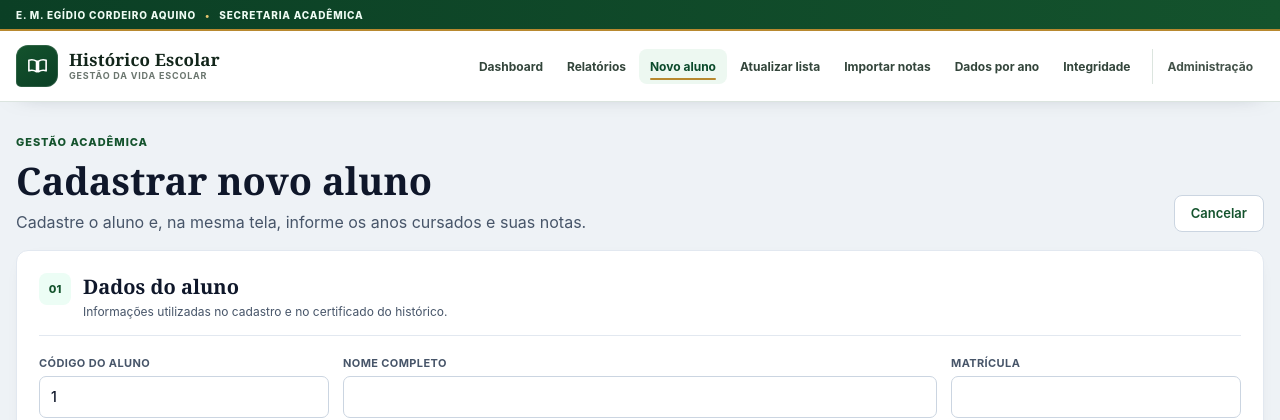
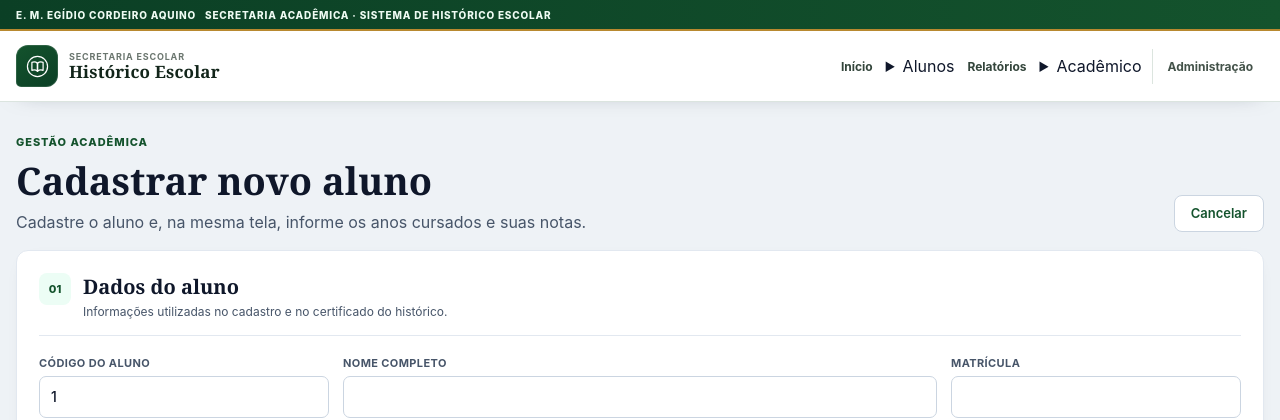
Before and after one commit to Paulo-Andre/historico_egidio, a Django app: page /aluno/novo/ in a window 1280 px wide. Shown: the top 420 px of the page. Run offline with Django 5.2, Linux system fonts and the light colour scheme; data that the repository does not hold is empty; parts of the project's set-up code (start-up, migrations or seed data) failed here and were passed over.

Commit message:
ui: reorganiza menu escolar com grupos de navegação

```diff
--- a/historico/templates/historico/base.html
+++ b/historico/templates/historico/base.html
@@ -6,49 +6,81 @@
   <meta name="viewport" content="width=device-width,initial-scale=1">
   <title>{% block title %}Histórico Escolar{% endblock %}</title>
 
-  <link rel="stylesheet" href="{% static 'historico/css/app.css' %}?v=20261010-05">
+  <link rel="stylesheet" href="{% static 'historico/css/app.css' %}?v=20261010-06">
   {% block extra_head %}{% endblock %}
 </head>
 <body>
 <header class="app-header">
   <div class="school-strip">
     <div class="school-strip__inner">
-      <span>E. M. Egídio Cordeiro Aquino</span>
-      <span class="school-strip__separator">•</span>
-      <span>Secretaria Acadêmica</span>
+      <span class="school-strip__name">E. M. Egídio Cordeiro Aquino</span>
+      <span class="school-strip__right">Secretaria Acadêmica · Sistema de Histórico Escolar</span>
     </div>
   </div>
 
   <div class="app-header__inner">
     <a class="brand" href="{% url 'historico:inicio' %}" aria-label="Ir para o dashboard">
-      <span class="brand-mark" aria-hidden="true">
-        <svg viewBox="0 0 24 24" role="img" focusable="false">
-          <path d="M3 5.5c2.7-.9 5.4-.7 8 1v11c-2.6-1.7-5.3-1.9-8-1V5.5Zm18 0c-2.7-.9-5.4-.7-8 1v11c2.6-1.7 5.3-1.9 8-1V5.5Z"/>
-          <path d="M12 6.5v11"/>
+      <span class="brand-mark brand-mark--school" aria-hidden="true">
+        <svg viewBox="0 0 32 32" role="img" focusable="false">
+          <circle cx="16" cy="16" r="14"></circle>
+          <path d="M8.2 10.2c3.1-1 5.6-.6 7.8 1.2v11.1c-2.2-1.7-4.7-2.1-7.8-1.2V10.2Z"></path>
+          <path d="M23.8 10.2c-3.1-1-5.6-.6-7.8 1.2v11.1c2.2-1.7 4.7-2.1 7.8-1.2V10.2Z"></path>
+          <path d="M16 11.4v11.1"></path>
         </svg>
       </span>
       <span class="brand-copy">
+        <small>Secretaria escolar</small>
         <strong>Histórico Escolar</strong>
-        <small>Gestão da vida escolar</small>
       </span>
     </a>
 
     <nav class="main-nav" aria-label="Menu principal">
-      <a class="{% if request.resolver_match.url_name == 'inicio' %}is-active{% endif %}"
-         href="{% url 'historico:inicio' %}">Dashboard</a>
-      <a class="{% if request.resolver_match.url_name == 'relatorios' or request.resolver_match.url_name == 'relatorio_aluno' %}is-active{% endif %}"
-         href="{% url 'historico:relatorios' %}">Relatórios</a>
-      <a class="{% if request.resolver_match.url_name == 'aluno_novo' %}is-active{% endif %}"
-         href="{% url 'historico:aluno_novo' %}">Novo aluno</a>
-      <a class="{% if request.resolver_match.url_name == 'importar_lista_alunos' %}is-active{% endif %}"
-         href="{% url 'historico:importar_lista_alunos' %}">Atualizar lista</a>
-      <a class="{% if request.resolver_match.url_name == 'importar_notas_pdf' %}is-active{% endif %}"
-         href="{% url 'historico:importar_notas_pdf' %}">Importar notas</a>
-      <a class="{% if request.resolver_match.url_name == 'dados_extras_anuais' %}is-active{% endif %}"
-         href="{% url 'historico:dados_extras_anuais' %}">Dados por ano</a>
-      <a class="{% if request.resolver_match.url_name == 'integridade_dados' %}is-active{% endif %}"
-         href="{% url 'historico:integridade_dados' %}">Integridade</a>
-      <a class="nav-admin" href="/admin/">Administração</a>
+      <a class="nav-link {% if request.resolver_match.url_name == 'inicio' %}is-active{% endif %}"
+         href="{% url 'historico:inicio' %}">
+        <span>Início</span>
+      </a>
+
+      <details class="nav-dropdown {% if request.resolver_match.url_name == 'aluno_novo' or request.resolver_match.url_name == 'aluno_editar' or request.resolver_match.url_name == 'aluno' or request.resolver_match.url_name == 'importar_lista_alunos' or request.resolver_match.url_name == 'importar_notas_pdf' %}is-active{% endif %}">
+        <summary>Alunos</summary>
+        <div class="nav-dropdown__panel">
+          <a href="{% url 'historico:aluno_novo' %}">
+            <strong>Novo aluno</strong>
+            <small>Cadastrar aluno e vida escolar</small>
+          </a>
+          <a href="{% url 'historico:importar_lista_alunos' %}">
+            <strong>Atualizar lista</strong>
+            <small>Importar ou atualizar cadastros</small>
+          </a>
+          <a href="{% url 'historico:importar_notas_pdf' %}">
+            <strong>Importar notas</strong>
+            <small>Processar ATA/PDF</small>
+          </a>
+        </div>
+      </details>
+
+      <a class="nav-link {% if request.resolver_match.url_name == 'relatorios' or request.resolver_match.url_name == 'relatorio_aluno' %}is-active{% endif %}"
+         href="{% url 'historico:relatorios' %}">
+        <span>Relatórios</span>
+      </a>
+
+      <details class="nav-dropdown {% if request.resolver_match.url_name == 'dados_extras_anuais' or request.resolver_match.url_name == 'integridade_dados' %}is-active{% endif %}">
+        <summary>Acadêmico</summary>
+        <div class="nav-dropdown__panel">
+          <a href="{% url 'historico:dados_extras_anuais' %}">
+            <strong>Dados por ano</strong>
+            <small>Carga horária e regras anuais</small>
+          </a>
+          <a href="{% url 'historico:integridade_dados' %}">
+            <strong>Integridade</strong>
+            <small>Conferir dados e pendências</small>
+          </a>
+        </div>
+      </details>
+
+      <a class="nav-link nav-admin" href="/admin/">
+        <span>Administração</span>
+      </a>
+
       {% if request.user.is_authenticated %}
         <span class="nav-user">{{ request.user.username }}</span>
       {% endif %}
```
